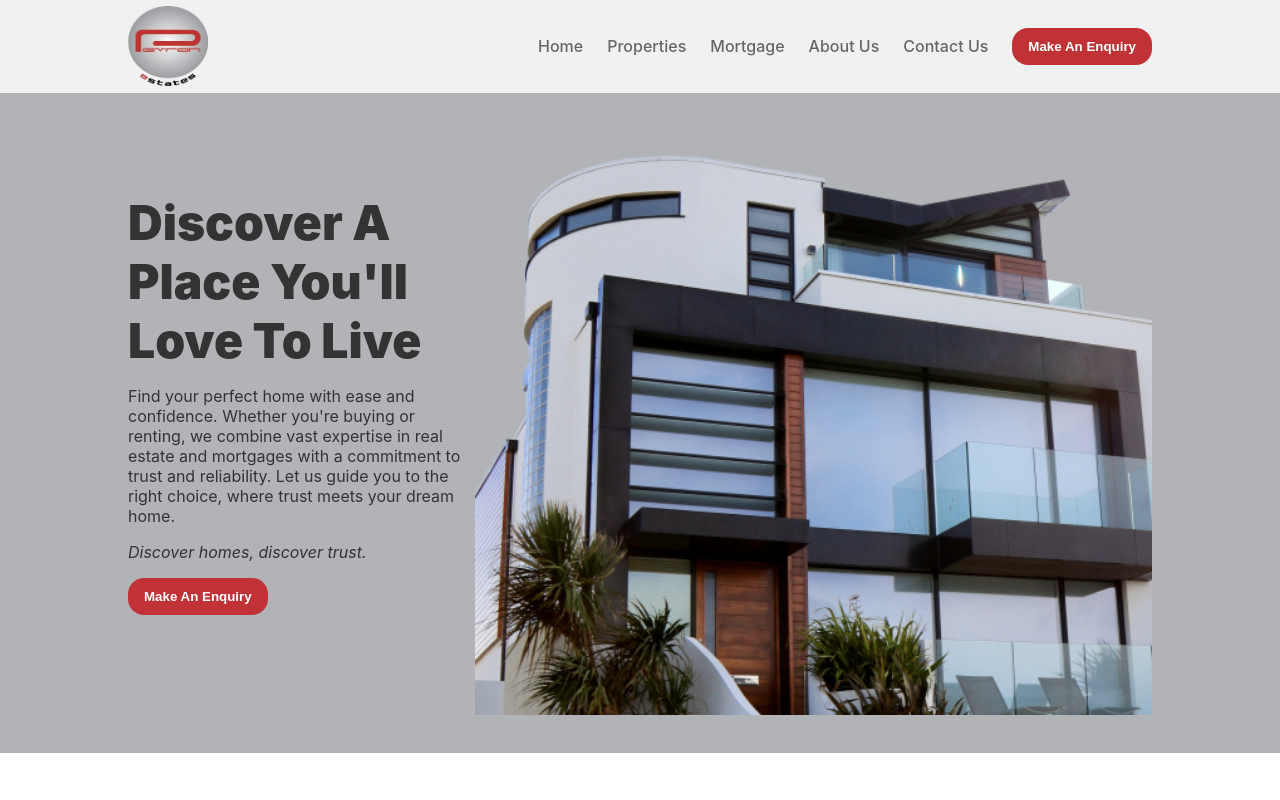
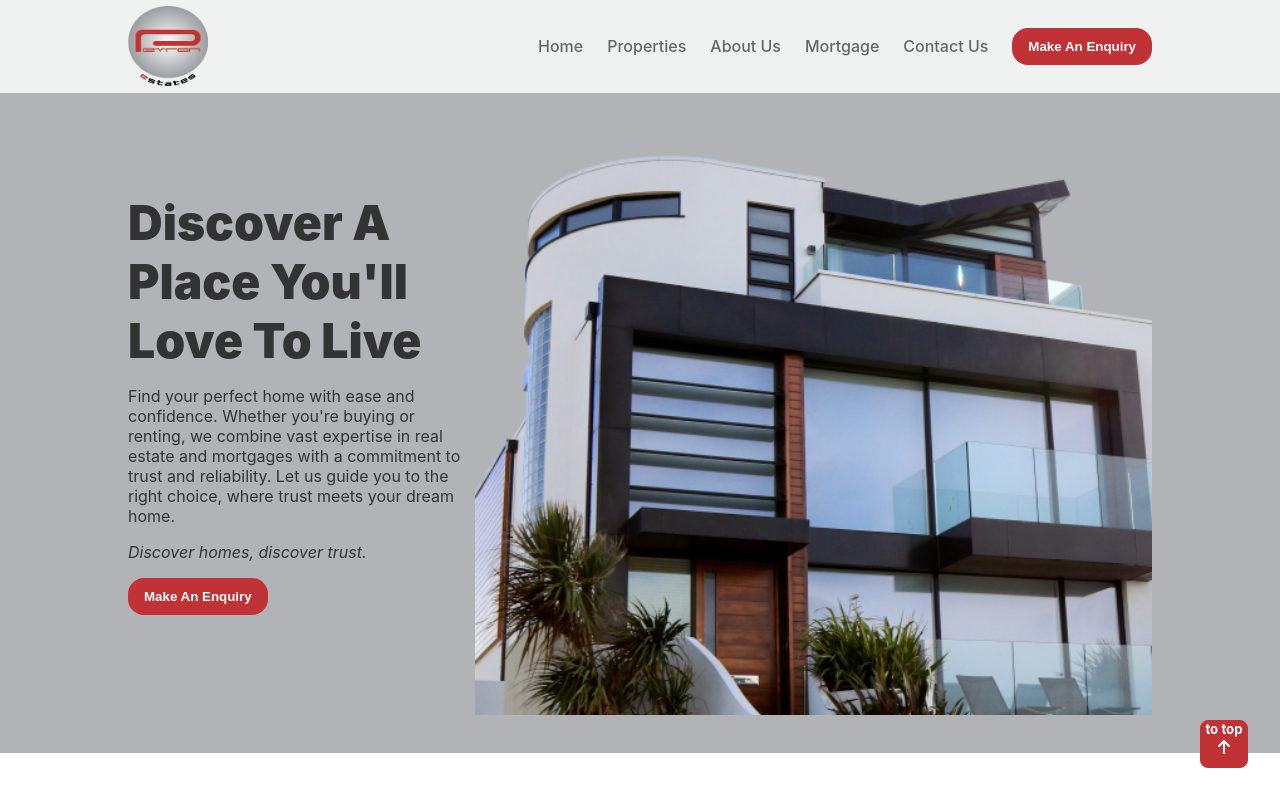
Before and after one commit to prius2055/pevron-estate, a React (Create React App) app: page / in a window 1280 px wide. Shown: the top 800 px of the page. Built offline with nearby package versions, Linux system fonts and the light colour scheme; no server answers.

Commit message:
Update navigation links

```diff
--- a/src/components/Dashboard.css
+++ b/src/components/Dashboard.css
@@ -7,7 +7,7 @@
   color: #333;
 }
 
-.dashboard-hero {
+#hero {
   display: flex;
   justify-content: space-between;
   align-items: center;
@@ -42,7 +42,7 @@
 
 /*PROPERTY*/
 
-.property-container {
+#properties {
   display: flex;
   flex-direction: column;
   justify-content: space-between;
@@ -50,14 +50,14 @@
   padding: 0 10% 3% 10%;
 }
 
-.property-container h2 {
+#properties h2 {
   margin-top: 3rem;
   margin-bottom: 1rem;
   align-self: flex-start;
   color: #333;
 }
 
-.properties {
+.property-container {
   display: flex;
   flex-direction: column;
   justify-content: space-between;
@@ -205,7 +205,7 @@
 
 /* ABOUT US */
 
-.about-us {
+#about-us {
   display: flex;
   justify-content: space-between;
   align-items: center;
@@ -229,11 +229,11 @@
   width: 60%;
 }
 
-.about-us p {
+#about-us p {
   margin-top: 1rem;
 }
 
-.about-us h3 {
+#about-us h3 {
   margin-top: 0.5rem;
 }
 
@@ -271,10 +271,10 @@
   margin-top: 0;
   padding: 0.7rem 1rem;
   cursor: pointer;
-  color: #c13236;
   font-weight: 700;
-  background-color: white;
+  color: white;
   border: 1px solid #c13236;
+  background-color: #c13332;
   border-radius: 1rem;
 }
 
@@ -311,7 +311,7 @@
   color: white;
 }
 
-.mortgage {
+#mortgage {
   margin: 5% 10% 1% 10%;
   display: flex;
   justify-content: space-between;
@@ -330,8 +330,9 @@
 
 .m-text button {
   padding: 0.8rem 1.2rem;
-  background-color: white;
+  color: white;
   border: 1px solid #c13236;
+  background-color: #c13332;
   border-radius: 1rem;
   cursor: pointer;
 }
@@ -353,7 +354,7 @@ footer {
   padding-bottom: 1%;
 }
 
-.footer-links {
+#contact {
   margin: 0 10%;
   display: flex;
   justify-content: space-between;
@@ -421,3 +422,18 @@ footer {
   border-top: 1px solid #b2b3b7;
   color: white;
 }
+
+.nav-arrow {
+  text-decoration: none;
+  position: fixed;
+  right: 2rem;
+  bottom: 2rem;
+
+  color: white;
+  border: 1px solid #c13236;
+  background-color: #c13236;
+  height: 3rem;
+  width: 3rem;
+  border-radius: 0.5rem;
+  text-align: center;
+}
--- a/src/components/Dashboard.js
+++ b/src/components/Dashboard.js
@@ -1,18 +1,14 @@
 import React, { useEffect, useState, useRef } from 'react';
+import properties from '../properties';
+import Navigation from './Navigation';
 import { FontAwesomeIcon } from '@fortawesome/react-fontawesome';
-
-import Navigation from './Navigation';
-import { Link } from 'react-router-dom';
-
-////////////////
 import { faLocationDot } from '@fortawesome/free-solid-svg-icons';
 import { faUsers } from '@fortawesome/free-solid-svg-icons';
 import { faBed } from '@fortawesome/free-solid-svg-icons';
 import { faHouse } from '@fortawesome/free-solid-svg-icons';
 import { faPhoneVolume } from '@fortawesome/free-solid-svg-icons';
 import { faAt } from '@fortawesome/free-solid-svg-icons';
-
-import properties from '../properties';
+import { faArrowUp } from '@fortawesome/free-solid-svg-icons';
 import HeroImage from '../img/hero.png';
 import AboutImage from '../img/about-us.png';
 import IconHome from '../img/icon/house.png';
@@ -34,9 +30,12 @@ const Dashboard = () => {
     euro: useRef(null),
   };
 
+  const date = Date.now();
+  const currentDate = new Date(date).toISOString().split('T')[0];
+
   useEffect(() => {
     fetch(
-      `https://cdn.jsdelivr.net/gh/ismartcoding/currency-api/2024-12-28/01.json`
+      `https://cdn.jsdelivr.net/gh/ismartcoding/currency-api/${currentDate}/03.json`
     )
       .then((res) => res.json())
       .then((data) => {
@@ -93,7 +92,7 @@ const Dashboard = () => {
       <Navigation />
 
       <div className="dashboard">
-        <div className="dashboard-hero">
+        <div id="hero">
           <div className="d-hero-text">
             <h1>Discover A Place You'll Love To Live</h1>
             <p>
@@ -113,11 +112,11 @@ const Dashboard = () => {
           />
         </div>
 
-        <div className="property-container">
+        <div id="properties">
           <h2>Latest Properties</h2>
 
           {propertyData.length !== 0 && (
-            <div className="properties">
+            <div className="property-container">
               <div className="p-currencies">
                 <p>Show pricing in:</p>
                 <div className="p-currency-grp">
@@ -158,11 +157,7 @@ const Dashboard = () => {
 
               <div className="properties-grid">
                 {propertyData?.map((property) => (
-                  <Link
-                    // to={`/property-detail/${property.id}`}
-                    className="property-card"
-                    key={property.id}
-                  >
+                  <div className="property-card" key={property.id}>
                     <img
                       src={property.mainImage}
                       alt={property.name}
@@ -208,7 +203,7 @@ const Dashboard = () => {
                     <button className="p-price">
                       <span>{formatPrice(property.price, currencySymbol)}</span>
                     </button>
-                  </Link>
+                  </div>
                 ))}
               </div>
             </div>
@@ -219,7 +214,7 @@ const Dashboard = () => {
         </div>
       </div>
 
-      <div className="about-us">
+      <div id="about-us">
         <div className="about-img">
           <img src={AboutImage} alt="Hero for About section" />
         </div>
@@ -295,7 +290,7 @@ const Dashboard = () => {
         <button className="btn-agent">Join Now</button>
       </div>
 
-      <div className="mortgage">
+      <div id="mortgage">
         <div className="m-text">
           <h2>Mortage In Nigeria</h2>
           <p>
@@ -323,7 +318,7 @@ const Dashboard = () => {
       </div>
 
       <footer>
-        <div className="footer-links">
+        <div id="contact">
           <div className="footer-grp">
             <img
               src={Logo}
@@ -340,24 +335,24 @@ const Dashboard = () => {
             <div className="footer-grp">
               <h3>Quick Links</h3>
               <ul className="footer-nav-links">
-                <Link to="/" className="footer-nav-item">
+                <a href="#hero" className="footer-nav-item">
                   Home
-                </Link>
-                <Link to="/properties" className="footer-nav-item">
+                </a>
+                <a href="#property-container" className="footer-nav-item">
                   Properties
-                </Link>
+                </a>
 
-                <Link to="/mortgage" className="footer-nav-item">
+                <a href="#mortgage" className="footer-nav-item">
                   Mortgage
-                </Link>
+                </a>
 
-                <Link to="/about-us" className="footer-nav-item">
+                <a href="#about-us" className="footer-nav-item">
                   About Us
-                </Link>
+                </a>
 
-                <Link to="/contact-us" className="footer-nav-item">
+                <a href="#contact" className="footer-nav-item">
                   Contact Us
-                </Link>
+                </a>
               </ul>
             </div>
             <div className="footer-grp">
@@ -413,6 +408,11 @@ const Dashboard = () => {
           &copy; Copyright Pevron Homes 2024. All right reserved
         </p>
       </footer>
+
+      <a href="#properties" className="nav-arrow">
+        <h5>to top</h5>
+        <FontAwesomeIcon icon={faArrowUp} />
+      </a>
     </div>
   );
 };
--- a/src/components/Navigation.js
+++ b/src/components/Navigation.js
@@ -1,4 +1,3 @@
-import { Link } from 'react-router-dom';
 import Logo from '../img/logo.png';
 import './Navigation.css';
 
@@ -9,24 +8,24 @@ const Navigation = () => {
         <img src={Logo} alt="Logo of Pevron site" className="logo" />
 
         <ul className="nav-links">
-          <Link to="/" className="nav-item">
+          <a href="#hero" className="nav-item">
             Home
-          </Link>
-          <Link to="/properties" className="nav-item">
+          </a>
+          <a href="#property-container" className="nav-item">
             Properties
-          </Link>
+          </a>
 
-          <Link to="/mortgage" className="nav-item">
+          <a href="#about-us" className="nav-item">
+            About Us
+          </a>
+
+          <a href="#mortgage" className="nav-item">
             Mortgage
-          </Link>
+          </a>
 
-          <Link to="/about-us" className="nav-item">
-            About Us
-          </Link>
-
-          <Link to="/contact-us" className="nav-item">
+          <a href="#contact" className="nav-item">
             Contact Us
-          </Link>
+          </a>
 
           <button className="cta">Make An Enquiry</button>
         </ul>
--- a/src/index.css
+++ b/src/index.css
@@ -1,3 +1,7 @@
+html {
+  scroll-behavior: smooth;
+}
+
 @media screen and (min-width: 375px) {
   * {
     padding: 0;
```
